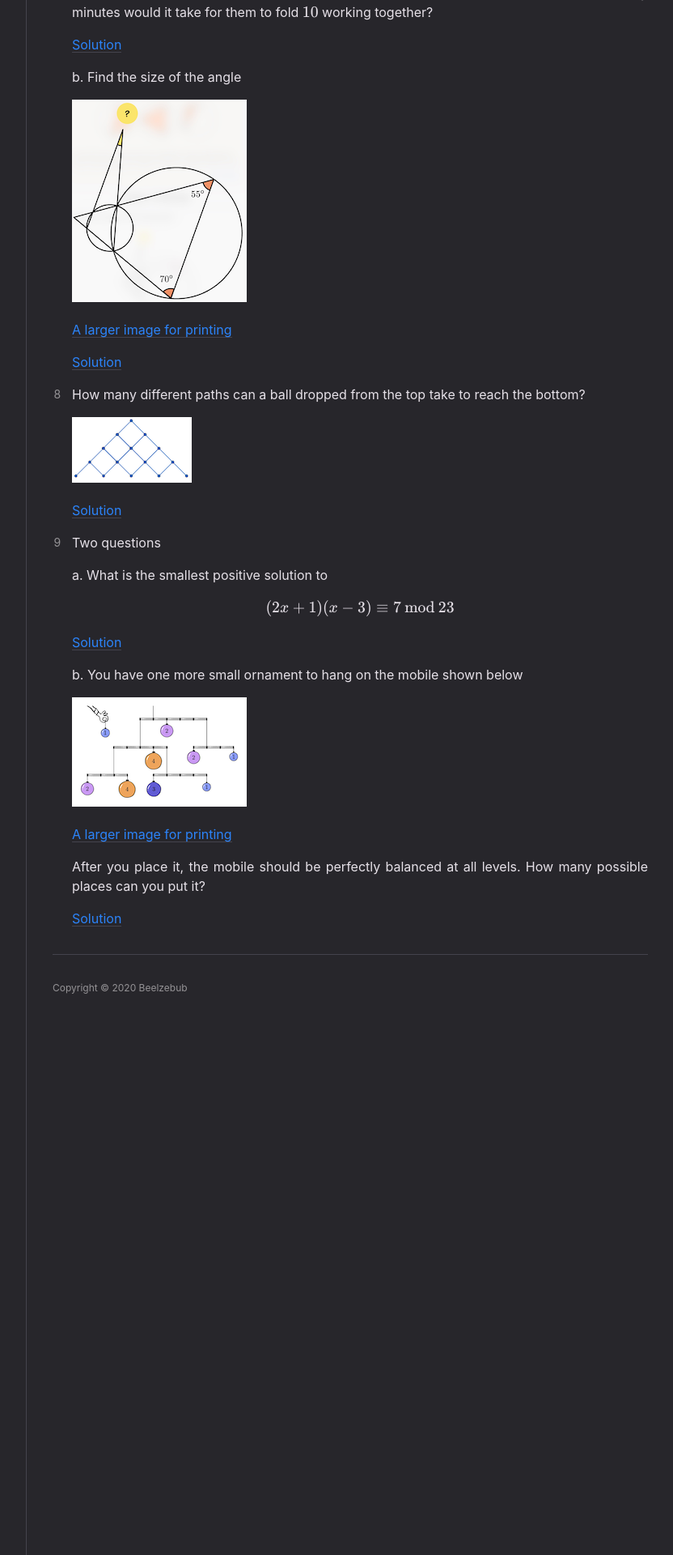
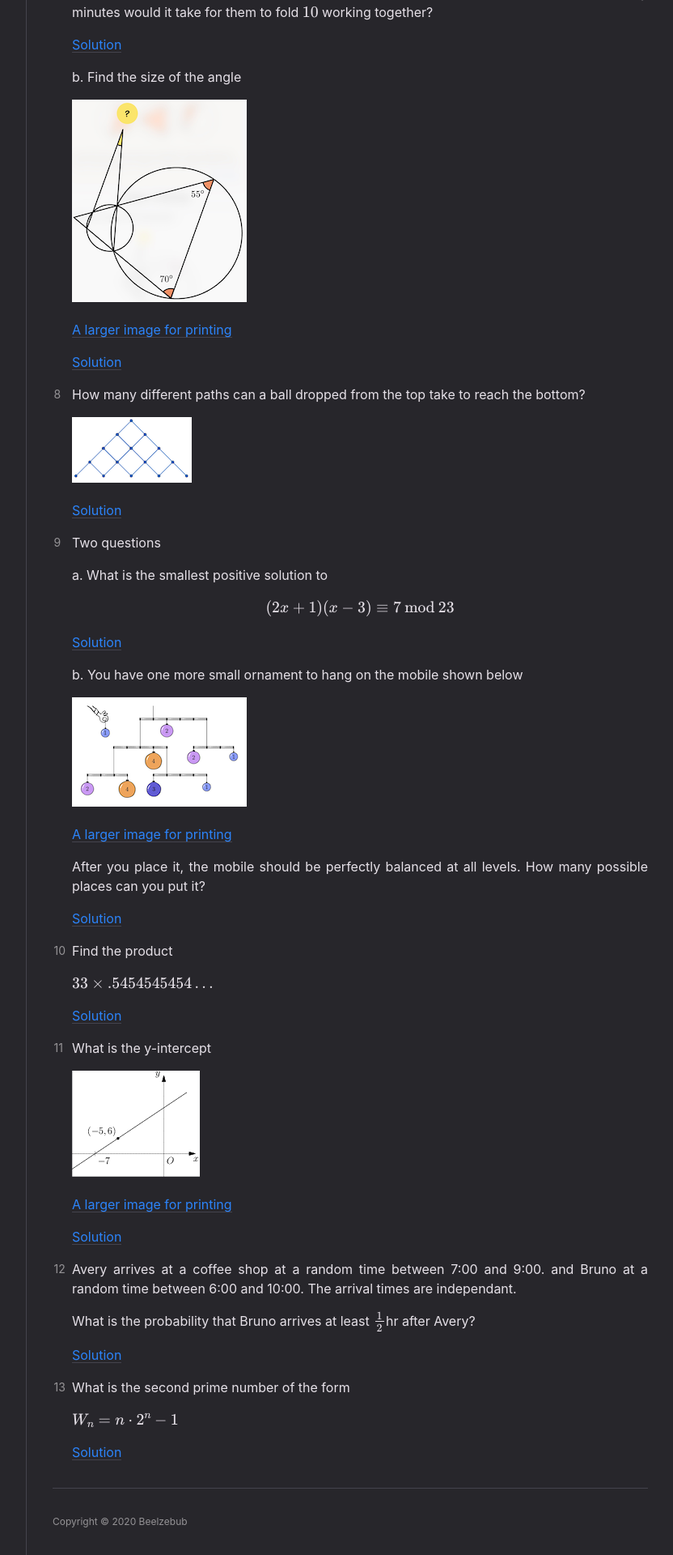
Before and after one commit to oldgooseberry/oldgooseberry.github.io, a Jekyll site: the page built from solns/jan2020/index.md, in a window 1280 px wide. Shown: the part 1178-3098 px from the top of the page at 81% size, without its empty margins (339-1171 px from the left). Built offline with Jekyll 4.4.1, drawn with Linux system fonts in a browser that asks for light colours; formulas are drawn with MathJax 3.

Commit message:
Added problems 10, 11, 12, and 13

```diff
--- a/solns/jan2020/index.md
+++ b/solns/jan2020/index.md
@@ -16,24 +16,24 @@ Here are the problems and solutions to the problems asked during January of 2020
    [Solution](p1)
 
 
-2. What is the the sum
+1. What is the the sum
 
    $$\frac{16}{3} + \frac{32}{9} + \frac{16}{27} + \frac{32}{81} +  \ldots$$
 
    [Solution](p2)
 
 
-3. {% raw %}{::nomarkdown}<div>$\text{log}_{10}(x) = 2 - \text{log}_{10}(25)$</div>{:/}{% endraw %}
+1. {% raw %}{::nomarkdown}<div>$\text{log}_{10}(x) = 2 - \text{log}_{10}(25)$</div>{:/}{% endraw %}
 
    [Solution](p3)
 
 
-4. What is the maximum area of a rectangle with perimeter of $12$
+1. What is the maximum area of a rectangle with perimeter of $12$
 
    [Solution](p4)
 
 
-5. Two questions
+1. Two questions
 
    a. What is the smallest prime factor of $10^{101} + 1$
 
@@ -44,7 +44,7 @@ Here are the problems and solutions to the problems asked during January of 2020
    [Solution](p5b)
 
 
-6. Two questions
+1. Two questions
 
    a. What is
 
@@ -61,7 +61,7 @@ Here are the problems and solutions to the problems asked during January of 2020
    [Solution](p6b)
 
 
-7. Two questions
+1. Two questions
 
    a. If Json can fold a cran in $4$ minutes, and Alex can fold a $5$ cranes in $12$ minutes, how many minutes would it take for them to fold $10$ working together?
 
@@ -76,14 +76,14 @@ Here are the problems and solutions to the problems asked during January of 2020
    [Solution](p7b)
 
 
-8. How many different paths can a ball dropped from the top take to reach the bottom?
+1. How many different paths can a ball dropped from the top take to reach the bottom?
 
    ![](/img/jan2020/jan16.png)
 
    [Solution](p8)
 
 
-9. Two questions
+1. Two questions
 
    a. What is the smallest positive solution to
 
@@ -100,3 +100,33 @@ Here are the problems and solutions to the problems asked during January of 2020
    After you place it, the mobile should be perfectly balanced at all levels. How many possible places can you put it?
 
    [Solution](p9b)
+
+
+1. Find the product
+
+   $ 33 \times .5454545454\ldots $
+
+   [Solution](p10)
+
+
+1. What is the y-intercept
+
+   ![](/img/jan2020/graph1.png)
+
+   [A larger image for printing](/img/jan2020/graph1.jpeg)
+
+   [Solution](p11)
+
+
+1. Avery arrives at a coffee shop at a random time between 7:00 and 9:00. and Bruno at a random time between 6:00 and 10:00. The arrival times are independant.
+
+   What is the probability that Bruno arrives at least $\frac{1}{2}$hr after Avery?
+
+   [Solution](p12)
+
+
+1. What is the second prime number of the form
+
+   $W_{n} = n \cdot 2^{n} - 1$
+
+   [Solution](p13)
```
Also changed, not shown: solns/jan2020/p10.md (added, +20 -0 lines), solns/jan2020/p11.md (added, +18 -0 lines), solns/jan2020/p12.md (added, +21 -0 lines), solns/jan2020/p13.md (added, +21 -0 lines), img/jan2020/graph1.png (added), img/jan2020/jan20.png (added).
